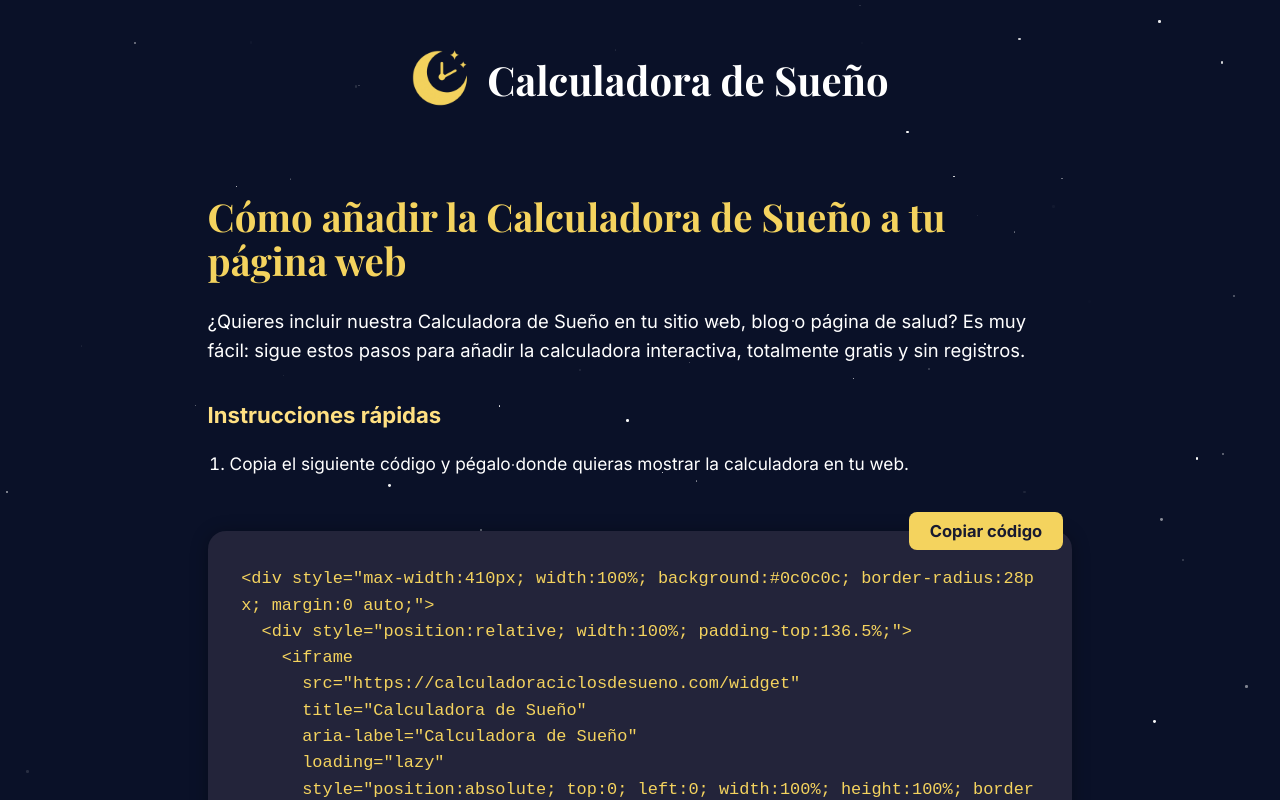
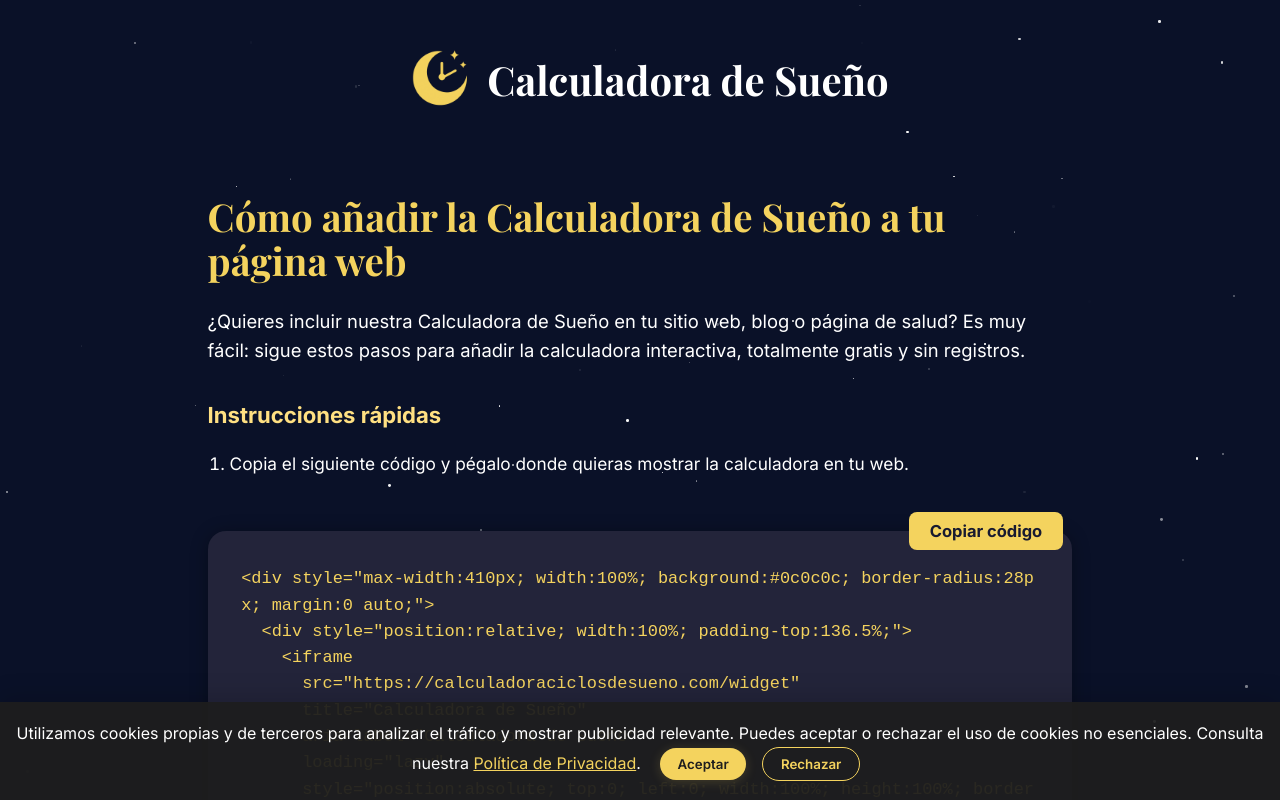
Before and after one commit to Sawasdee7123/mysleepcalculator, a Next.js app: page /incluir-calculadora-sueno-en-mi-web in a window 1280 px wide. Shown: the top 800 px of the page. Built offline with nearby package versions, Linux system fonts and the light colour scheme.

Commit message:
Add Cookies Popup Page

```diff
--- /dev/null
+++ b/app/components/CookieConsentBanner.tsx
@@ -0,0 +1,84 @@
+'use client';
+
+import { useEffect, useState } from 'react';
+
+const COOKIE_NAME = 'cookie_consent';
+
+export default function CookieConsentBanner() {
+  const [visible, setVisible] = useState(false);
+
+  // Show banner if not accepted
+  useEffect(() => {
+    const consent = typeof window !== 'undefined' ? localStorage.getItem(COOKIE_NAME) : null;
+    setVisible(!consent);
+  }, []);
+
+  // Accept cookies
+  const handleAccept = () => {
+    localStorage.setItem(COOKIE_NAME, 'accepted');
+    setVisible(false);
+  };
+
+  // Decline cookies (still sets flag, disables tracking)
+  const handleDecline = () => {
+    localStorage.setItem(COOKIE_NAME, 'declined');
+    setVisible(false);
+    // TODO: Disable analytics/ads if you implement this logic
+  };
+
+  if (!visible) return null;
+
+  return (
+    <div style={{
+      position: 'fixed',
+      bottom: 0,
+      left: 0,
+      width: '100%',
+      zIndex: 9999,
+      background: 'rgba(30, 30, 30, 0.95)',
+      color: '#f4d35e',
+      padding: '1.2rem 1rem 1.2rem 1rem',
+      boxShadow: '0 -4px 24px 0 rgba(0,0,0,0.17)',
+      textAlign: 'center',
+    }}>
+      <span style={{ fontSize: '1rem', color: '#fff', marginRight: '0.7rem' }}>
+        Utilizamos cookies propias y de terceros para analizar el tráfico y mostrar publicidad relevante. Puedes aceptar o rechazar el uso de cookies no esenciales.
+        Consulta nuestra{' '}
+        <a href="/privacidad" style={{ color: '#f4d35e', textDecoration: 'underline' }}>
+          Política de Privacidad
+        </a>.
+      </span>
+      <button
+        onClick={handleAccept}
+        style={{
+          margin: '0 0.5rem',
+          padding: '0.5rem 1.1rem',
+          background: '#f4d35e',
+          color: '#1e1e1e',
+          border: 'none',
+          borderRadius: '1.4rem',
+          fontWeight: 600,
+          cursor: 'pointer',
+          boxShadow: '0 2px 12px rgba(244,211,94,0.18)'
+        }}
+      >
+        Aceptar
+      </button>
+      <button
+        onClick={handleDecline}
+        style={{
+          margin: '0 0.5rem',
+          padding: '0.5rem 1.1rem',
+          background: 'transparent',
+          color: '#f4d35e',
+          border: '1px solid #f4d35e',
+          borderRadius: '1.4rem',
+          fontWeight: 600,
+          cursor: 'pointer',
+        }}
+      >
+        Rechazar
+      </button>
+    </div>
+  );
+}
--- a/app/components/LayoutShell.tsx
+++ b/app/components/LayoutShell.tsx
@@ -6,6 +6,7 @@ import { usePathname } from 'next/navigation';
 // Import the Header and Footer components for site layout
 import Header from './Header';
 import Footer from './Footer';
+import CookieConsentBanner from './CookieConsentBanner';
 
 /**
  * LayoutShell component
@@ -20,10 +21,14 @@ export default function LayoutShell({ children }: { children: React.ReactNode })
   // Determine if Header should be hidden (on "/widget" page)
   const hideHeader = pathname === '/widget';
 
+  // Determine if CookieConsentBanner should be hidden (on "/widget" page)
+  const hideCookieBanner = pathname === '/widget';
+
   return (
     <>
-      {/* Only show Header if not on the widget route */}
+      {/* Only show Header & CookieConsentBanner if not on the widget route */}
       {!hideHeader && <Header />}
+      {!hideCookieBanner && <CookieConsentBanner />}
       {/* Render the main page content */}
       {children}
     </>
```
